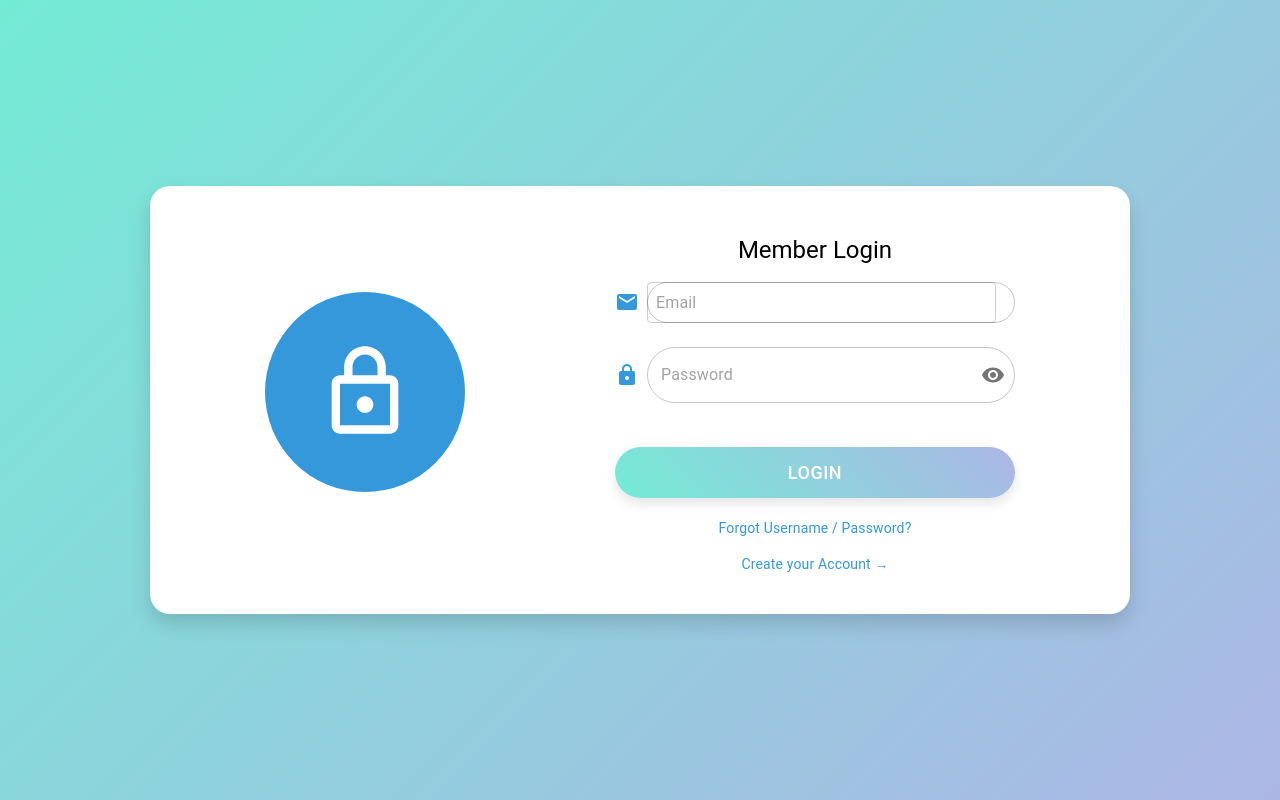
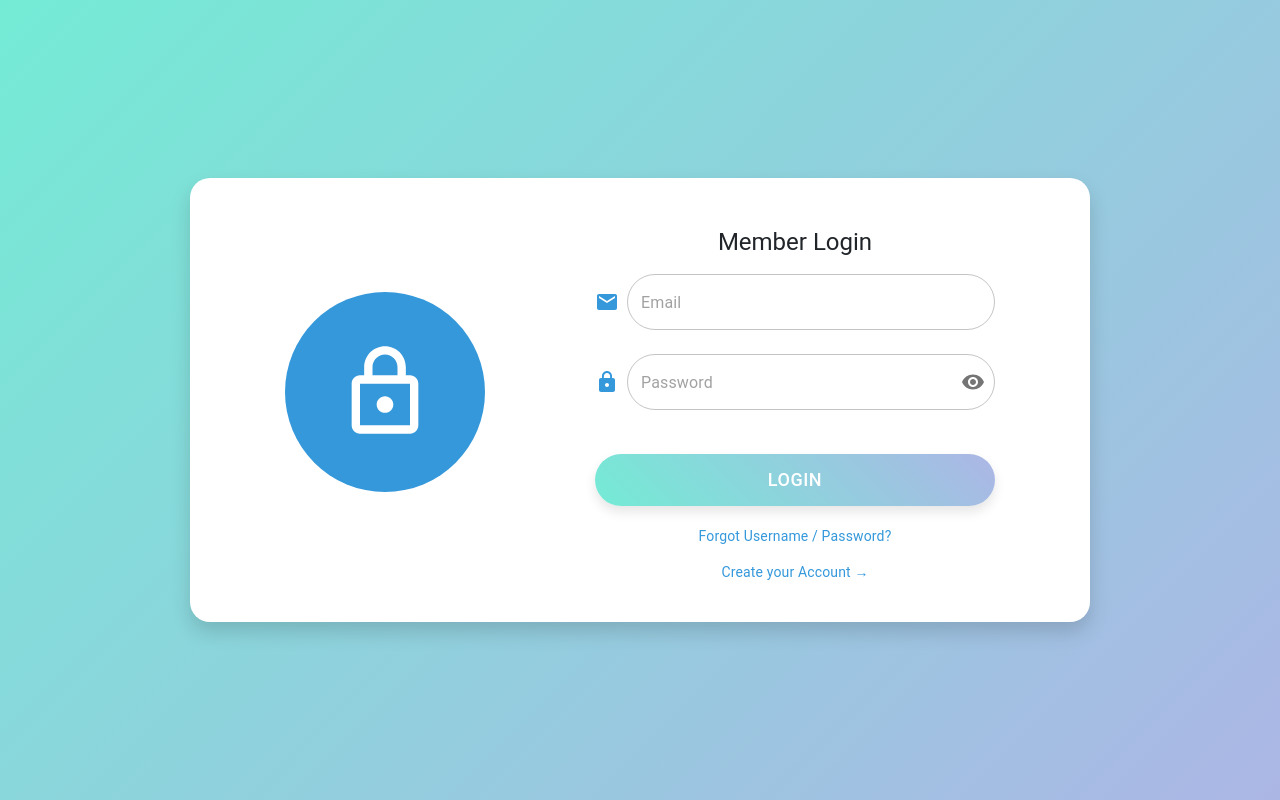
Before and after one commit to Breakfast-Meal-System-for-Students/Client, a React (Create React App) app: page /login in a window 1280 px wide. Built offline with nearby package versions, Linux system fonts and the light colour scheme.

Commit message:
fix layout login + register, update product form

```diff
--- a/package.json
+++ b/package.json
@@ -12,6 +12,7 @@
     "@testing-library/react": "^13.4.0",
     "@testing-library/user-event": "^13.5.0",
     "axios": "^1.7.7",
+    "bootstrap": "^5.3.3",
     "chart.js": "^4.4.4",
     "jwt-decode": "^4.0.0",
     "react": "^18.3.1",
--- a/src/App.js
+++ b/src/App.js
@@ -28,6 +28,8 @@ import FeedBackShop from './pages/FeedbackPage/FeedbackShop.jsx';
 import OrderShop from './pages/OrderPage/OrderShop.jsx';
 import PackageAdmin from './pages/PackagePage/PackageAdmin.jsx';
 import { AuthProvider } from "./auth/AuthProvider.js";
+import './App.css';
+import 'bootstrap/dist/css/bootstrap.min.css';
 
 function App() {
   return (
--- a/src/pages/LoginPage/index.jsx
+++ b/src/pages/LoginPage/index.jsx
@@ -125,6 +125,7 @@ export default function Login() {
                 variant="outlined"
                 placeholder="Email"
                 name="email"
+                type= {'email'}
                 required
                 fullWidth
                 onChange={handleChange}
--- a/src/pages/ProductPage/UpdateProduct.jsx
+++ b/src/pages/ProductPage/UpdateProduct.jsx
@@ -81,6 +81,7 @@ const UpdateProduct = ({ product, onClose, onSave }) => {
                     <div className="form-group">
                         <label className="label">Product Name</label>
                         <input
+                            className='input-text-update'
                             type="text"
                             name="name"
                             value={updatedProduct.name}
@@ -91,6 +92,7 @@ const UpdateProduct = ({ product, onClose, onSave }) => {
                     <div className="form-group">
                         <label className="label">Description</label>
                         <textarea
+                            className='input-textarea-update'
                             name="description"
                             value={updatedProduct.description}
                             onChange={handleChange}
@@ -100,6 +102,7 @@ const UpdateProduct = ({ product, onClose, onSave }) => {
                     <div className="form-group">
                         <label className="label">Price</label>
                         <input
+                            className='input-number-update'
                             type="number"
                             name="price"
                             value={updatedProduct.price}
@@ -112,6 +115,7 @@ const UpdateProduct = ({ product, onClose, onSave }) => {
                         {updatedProduct.images.map((img, index) => (
                             <div key={index} className="image-input">
                                 <input
+                                    className='input-text-update'
                                     type="text"
                                     value={img}
                                     onChange={(e) => handleImageChange(index, e.target.value)}
--- a/src/pages/ProductPage/UpdateProduct.scss
+++ b/src/pages/ProductPage/UpdateProduct.scss
@@ -35,9 +35,9 @@
     font-weight: bold; /* Làm cho label đậm */
 }
 
-input[type="text"],
-input[type="number"],
-textarea {
+.input-text-update,
+.input-numbter-update,
+.input-textarea-update {
     width: 90%; /* Đặt chiều rộng ngắn hơn 100% */
     max-width: 350px; /* Chiều rộng tối đa */
     padding: 8px;
@@ -45,7 +45,7 @@ textarea {
     border-radius: 4px;
 }
 
-textarea {
+.input-textarea-update {
     height: 100px; /* Chiều cao cho textarea */
 }
 
```
